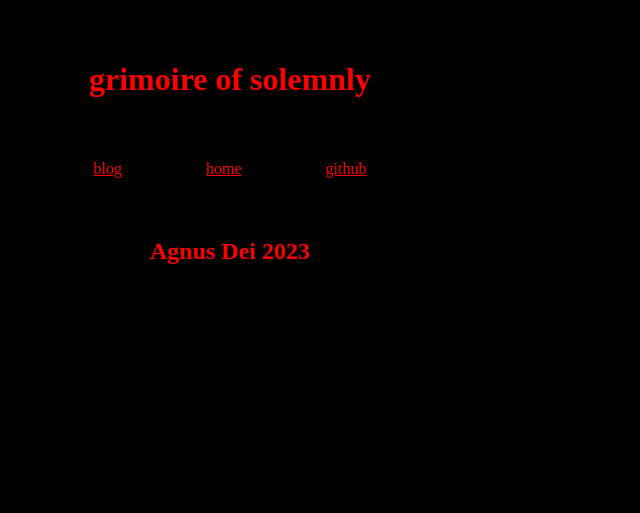
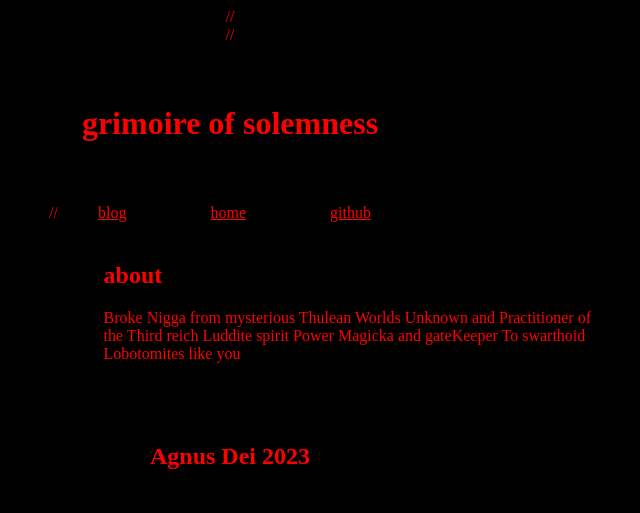
Before and after one commit to SOLEMNLYY/solemnly.github.io, a plain HTML site: page index.html in a window 1280 px wide. Shown: the whole page, without its empty margins (410-1050 px from the left). Drawn offline with Linux system fonts and the light colour scheme.

Commit message:
Add files via upload

```diff
--- a/index.html
+++ b/index.html
@@ -1,19 +1,32 @@
 <!DOCTYPE html>
 <html>
   <head>
-    <title>grimoire of solemnly</title>
+    <title>grimoire of solemness</title>
     <link rel="stylesheet" href="styles.css">
   </head>
-  <header>
-    <h1 style="padding: 40px">grimoire of solemnly</h1>
-      <a href="blog.html">blog</a>
+  //<header>
+    //<h1 style="padding: 40px">grimoire of solemness</h1>
+      //<a href="blog.html">blog</a>
       <a href="index.html">home</a>
       <a href="https://github.com/solemnlyy">github</a>
   </header>
   <body>
-
+    <div id="about">
+      <h2>about</h2>
+      <p>Broke Nigga from mysterious Thulean Worlds Unknown and Practitioner of the Third reich Luddite spirit Power Magicka and gateKeeper To swarthoid Lobotomites like you</p>
+    </div>
   </body>
   <footer>
     <h2 style="padding: 40px">Agnus Dei 2023</h2>
   </footer>
+  <style>
+#about {
+  text-align: left;
+  margin: 40px;
+  margin-left: 40%;
+  margin-right: auto;
+  word-wrap: break-word;
+  inline-size: 500px;
+}
+  </style>
 </html>
```
